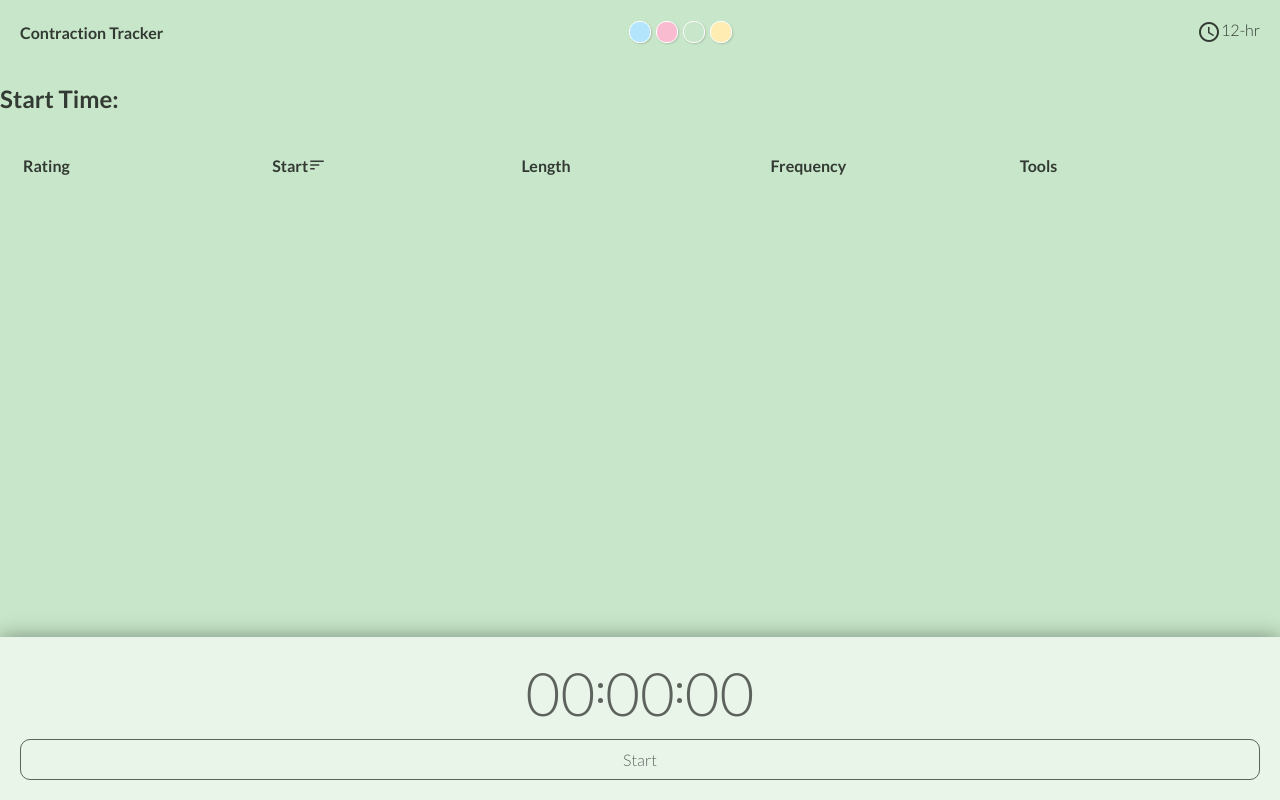
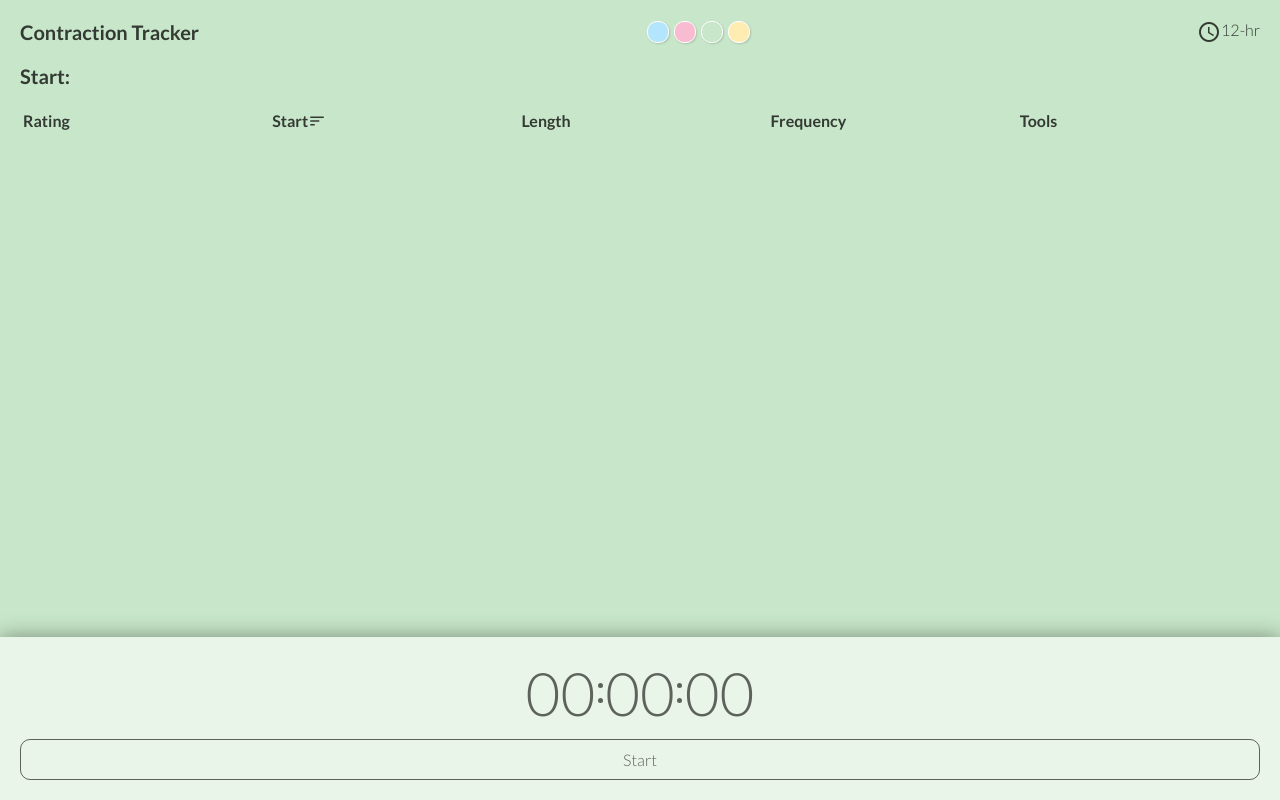
Before and after one commit to SeanMcP/contraction-tracker, a React (Create React App) app: page / in a window 1280 px wide. Built offline with nearby package versions, Linux system fonts and the light colour scheme.

Commit message:
Create Display component for start and stop times
Added stop time to App state for reference in Display component.

```diff
--- a/src/components/App.js
+++ b/src/components/App.js
@@ -1,5 +1,6 @@
 import React from 'react';
 import moment from 'moment';
+import Display from './functional/Display';
 import Header from './functional/Header';
 import Row from './Row';
 import Table from './functional/Table';
@@ -15,11 +16,13 @@ class App extends React.Component {
             isRecording: false,
             record: [],
             start: null,
+            stop: null,
             stopwatch: '00:00:00',
             style: 'green'
         };
 
         this._deleteRecord = this._deleteRecord.bind(this);
+        this._formatTimeIfPresent = this._formatTimeIfPresent.bind(this);
         this._handleStart = this._handleStart.bind(this);
         this._handleStop = this._handleStop.bind(this);
         this._runStopwatch = this._runStopwatch.bind(this);
@@ -36,10 +39,10 @@ class App extends React.Component {
                     setStyle={this._setStyle}
                     timeFormat={this.state.timeFormat}
                 />
-                <h2>
-                    Start Time:
-                    {this.state.start ? moment(this.state.start).format(this.state.timeFormat) : null}
-                </h2>
+                <Display
+                    start={this._formatTimeIfPresent(this.state.start)}
+                    stop={this._formatTimeIfPresent(this.state.stop)}
+                />
                 <Table
                     chronological={this.state.chronological}
                     toggleChronological={this._toggleChronological}
@@ -61,11 +64,18 @@ class App extends React.Component {
         this.setState({ record });
     }
 
+    _formatTimeIfPresent(time) {
+        if (time) {
+            return moment(time).format(this.state.timeFormat);
+        }
+    }
+
     _handleStart() {
         const start = moment();
         this.setState({
             isRecording: true,
             start,
+            stop: null,
             stopwatch: '00:00:00'
         });
         this.stopwatch = setInterval(this._runStopwatch, 1000);
@@ -81,13 +91,13 @@ class App extends React.Component {
             rating: 'zero'
         };
 
-        const record = this.state.record;
+        const record = [...this.state.record];
         record.push(newRecord);
 
         this.setState({
             isRecording: false,
             record,
-            start: null
+            stop
         });
     }
 
--- /dev/null
+++ b/src/components/functional/Display.js
@@ -0,0 +1,24 @@
+import React from 'react';
+import PropTypes from 'prop-types';
+
+const Display = ({ start, stop }) => (
+    <section className="display">
+        <div className="start">
+            Start:
+            <span>{start}</span>
+        </div>
+        {stop ? (
+            <div className="stop">
+                Stop:
+                <span>{stop}</span>
+            </div>
+        ) : null}
+    </section>
+);
+
+Display.propTypes = {
+    start: PropTypes.string,
+    stop: PropTypes.string,
+};
+
+export default Display;
--- /dev/null
+++ b/src/styles/display.css
@@ -0,0 +1,16 @@
+section.display {
+    display: grid;
+    font-size: 20px;
+    font-weight: bold;
+    grid-template-columns: 1fr 1fr;
+    grid-gap: 20px;
+    padding: 0 20px;
+}
+
+section.display span {
+    margin-left: 5px;
+}
+
+section.display .stop {
+    animation: fade-in 200ms ease-in-out;
+}
--- a/src/styles/header.css
+++ b/src/styles/header.css
@@ -6,7 +6,7 @@
 }
 
 #app header h1 {
-    font-size: 16px;
+    font-size: 20px;
     margin: 0;
 }
 
--- a/src/styles/index.css
+++ b/src/styles/index.css
@@ -3,6 +3,7 @@
 @import './materialIcons.css';
 
 @import './colorOptions.css';
+@import './display.css';
 @import './header.css';
 @import './rating.css';
 @import './rowTools.css';
```
